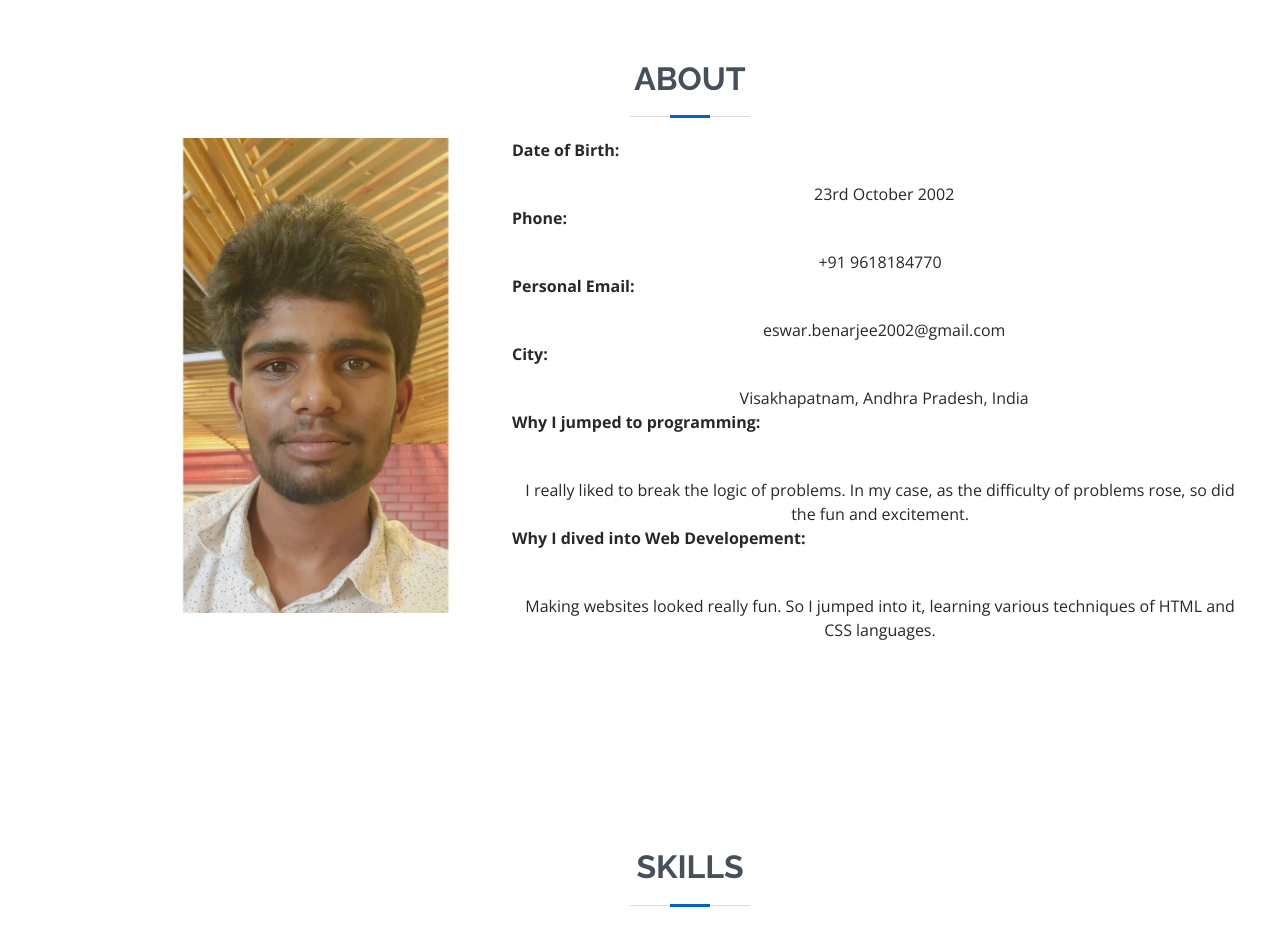
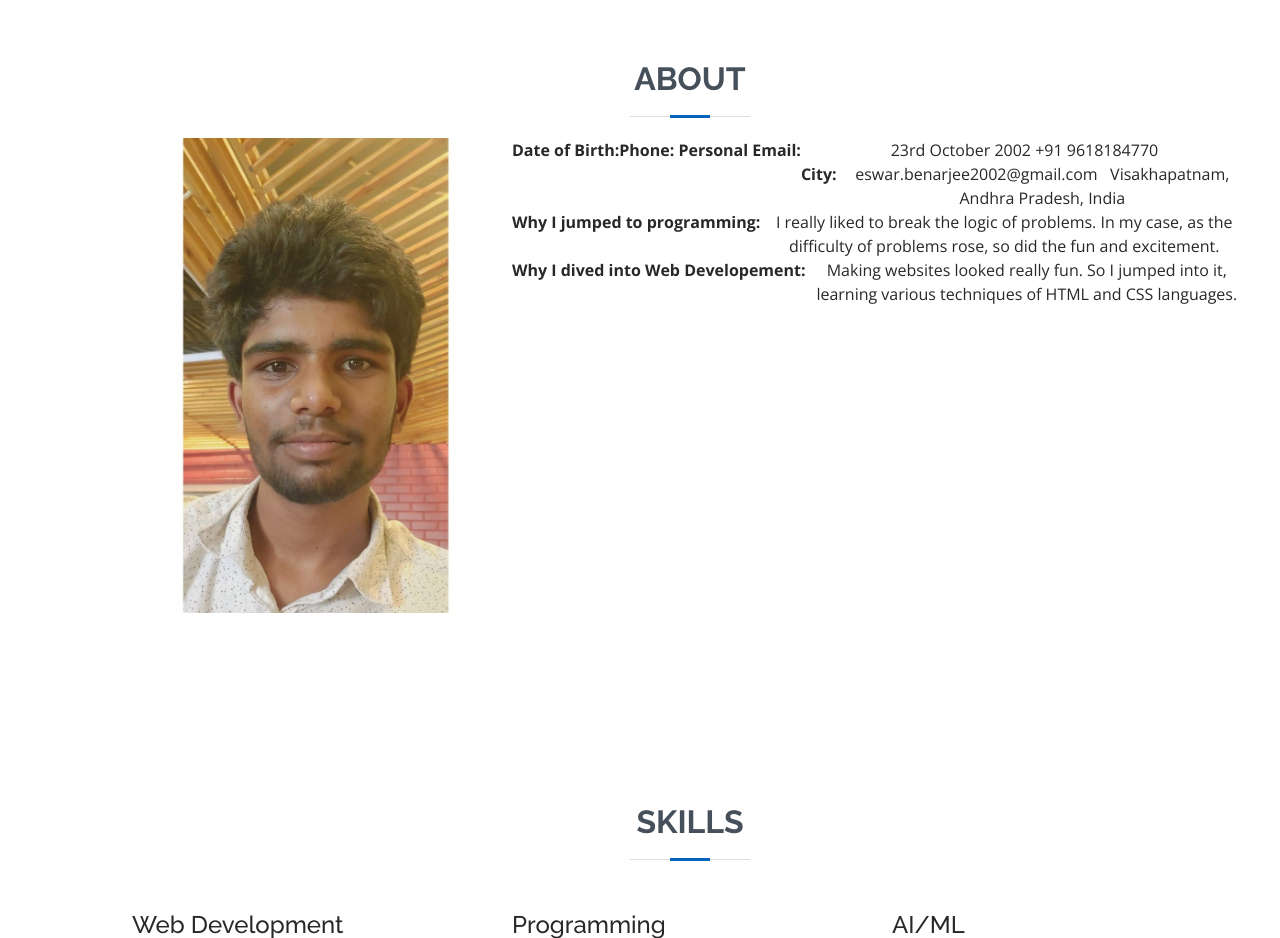
Before and after one commit to EswarBenarjee/portfolio2, a plain HTML site: page index.html in a window 1280 px wide. Shown: the part 800-1738 px from the top of the page. Drawn offline with nearby package versions, Linux system fonts and the light colour scheme.

Commit message:
Update index.html

```diff
--- a/index.html
+++ b/index.html
@@ -78,12 +78,12 @@
               <div class="row">
                 <div class="col-lg">
                   <ul>
-                    <li><b>Date of Birth:</b></li> &nbsp; 23rd October 2002
-                    <li><b>Phone:</b> &nbsp;</li> +91 9618184770
-                    <li><b>Personal Email:</b></li> &nbsp; eswar.benarjee2002@gmail.com
-                    <li><b>City:</b></li> &nbsp; Visakhapatnam, Andhra Pradesh, India
-                    <li><b>Why I jumped to programming:</b></li> <br> I really liked to break the logic of problems. In my case, as the difficulty of problems rose, so did the fun and excitement.
-                    <li><b>Why I dived into Web Developement:</b></li> <br> Making websites looked really fun. So I jumped into it, learning various techniques of HTML and CSS languages.
+                    <li style="float: left;"><b>Date of Birth:</b></li> &nbsp; 23rd October 2002
+                    <li style="float: left;"><b>Phone:</b> &nbsp;</li> +91 9618184770
+                    <li style="float: left;"><b>Personal Email:</b></li> &nbsp; eswar.benarjee2002@gmail.com
+                    <li style="float: left;"><b>City:</b></li> &nbsp; Visakhapatnam, Andhra Pradesh, India
+                    <li style="float: left;"><b>Why I jumped to programming:</b></li> <br> I really liked to break the logic of problems. In my case, as the difficulty of problems rose, so did the fun and excitement.
+                    <li style="float: left;"><b>Why I dived into Web Developement:</b></li> <br> Making websites looked really fun. So I jumped into it, learning various techniques of HTML and CSS languages.
                   </ul>
                 </div>
               </div>
```
